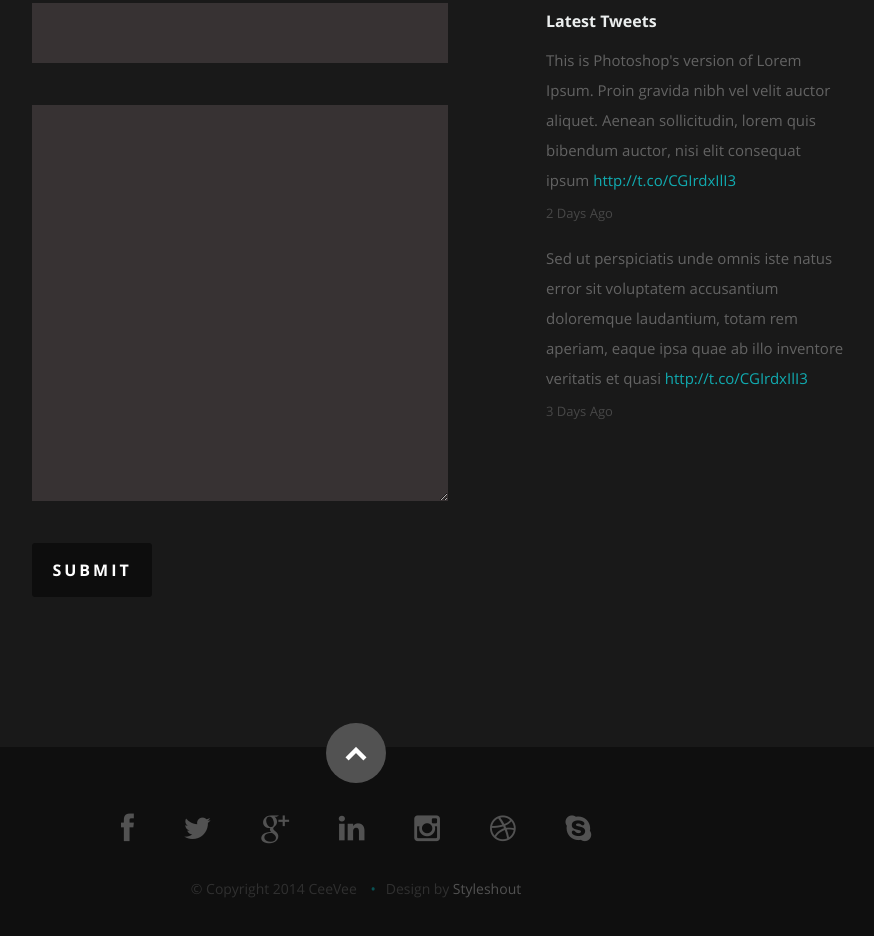
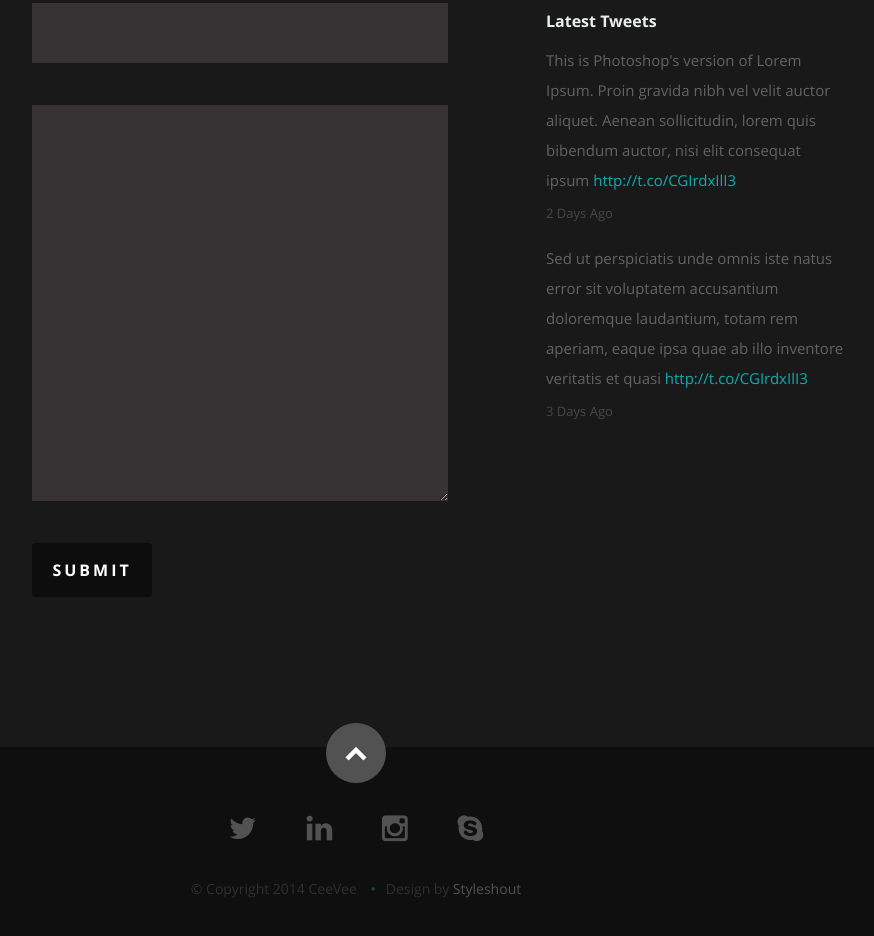
Before and after one commit to faisalmirza9695/faisalmirza9695.github.io, a plain HTML site: page index.html in a window 1280 px wide. Shown: the part 5639-6575 px from the top of the page, without its empty margins (284-1158 px from the left). Drawn offline with nearby package versions, Linux system fonts and the light colour scheme.

Commit message:
Update html file

```diff
--- a/index.html
+++ b/index.html
@@ -787,13 +787,13 @@
          <div class="twelve columns">
 
             <ul class="social-links">
-               <li><a href="#"><i class="fa fa-facebook"></i></a></li>
-               <li><a href="#"><i class="fa fa-twitter"></i></a></li>
-               <li><a href="#"><i class="fa fa-google-plus"></i></a></li>
-               <li><a href="#"><i class="fa fa-linkedin"></i></a></li>
-               <li><a href="#"><i class="fa fa-instagram"></i></a></li>
-               <li><a href="#"><i class="fa fa-dribbble"></i></a></li>
-               <li><a href="#"><i class="fa fa-skype"></i></a></li>
+               <!-- <li><a href="#"><i class="fa fa-facebook"></i></a></li> -->
+               <li><a href="https://twitter.com/faisalmirza9695"><i class="fa fa-twitter"></i></a></li>
+               <!-- <li><a href="#"><i class="fa fa-google-plus"></i></a></li> -->
+               <li><a href="https://www.linkedin.com/in/mirza-faisal-baig-935b90aa"><i class="fa fa-linkedin"></i></a></li>
+               <li><a href="https://www.instagram.com/m_f_mirza"><i class="fa fa-instagram"></i></a></li>
+               <!-- <li><a href="#"><i class="fa fa-dribbble"></i></a></li> -->
+               <li><a href="https://join.skype.com/invite/j931zJVSOIbC"><i class="fa fa-skype"></i></a></li>
             </ul>
 
             <ul class="copyright">
```
